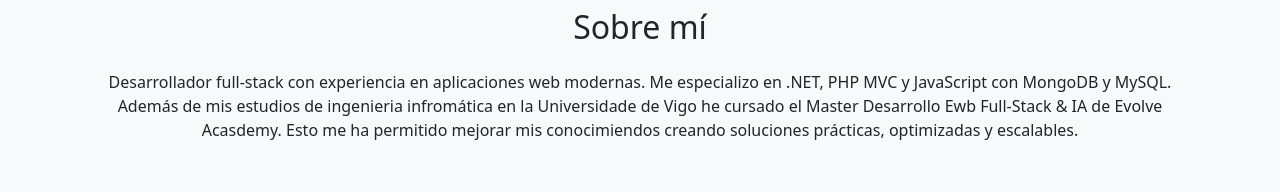
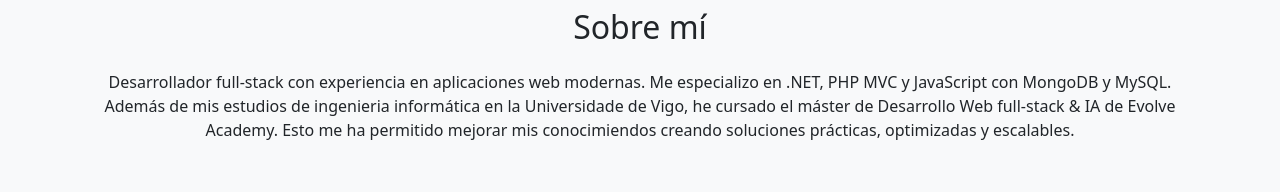
Before and after one commit to olista94/olista94.github.io, a plain HTML site: page index.html in a window 1280 px wide. Shown: the part 294-486 px from the top of the page. Drawn offline with nearby package versions, Linux system fonts and the light colour scheme; no server answers.

Commit message:
Update index.html

```diff
--- a/index.html
+++ b/index.html
@@ -38,7 +38,7 @@
   <section id="about" class="py-5 bg-light">
     <div class="container">
       <h2 class="text-center mb-4">Sobre mí</h2>
-      <p class="text-center">Desarrollador full-stack con experiencia en aplicaciones web modernas. Me especializo en .NET, PHP MVC y JavaScript con MongoDB y MySQL. Además de mis estudios de ingenieria infromática en la Universidade de Vigo he cursado el Master Desarrollo Ewb Full-Stack & IA de Evolve Acasdemy. Esto me ha permitido mejorar mis conocimiendos creando soluciones prácticas, optimizadas y escalables.</p>
+      <p class="text-center">Desarrollador full-stack con experiencia en aplicaciones web modernas. Me especializo en .NET, PHP MVC y JavaScript con MongoDB y MySQL. Además de mis estudios de ingenieria informática en la Universidade de Vigo, he cursado el máster de Desarrollo Web full-stack & IA de Evolve Academy. Esto me ha permitido mejorar mis conocimiendos creando soluciones prácticas, optimizadas y escalables.</p>
     </div>
   </section>
 
```
